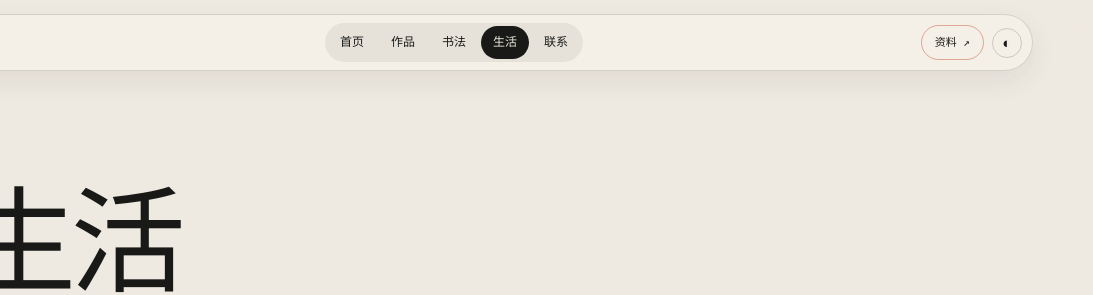
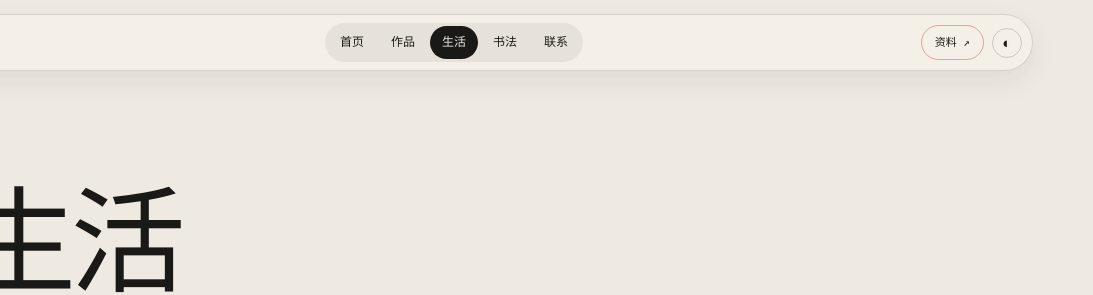
Before and after one commit to Junmst/junmst.github.io, a plain HTML site: page life.html in a window 1280 px wide. Shown: the top 295 px of the page, 187-1280 px from the left. Drawn offline with Linux system fonts and the light colour scheme.

```diff
--- a/life.html
+++ b/life.html
@@ -5,7 +5,7 @@
   <title>生活 — 个人主页</title><link rel="stylesheet" href="styles.css">
 </head>
 <body>
-  <header class="site-nav"><div class="nav-shell"><a class="brand" href="index.html"><span class="brand-mark">P</span><span>个人主页</span></a><nav class="nav-links"><a href="index.html">首页</a><a href="works.html">作品</a><a href="calligraphy.html">书法</a><a class="active" href="life.html">生活</a><a href="contact.html">联系</a></nav><div class="nav-actions"><a class="nav-profile" href="profile.html">资料 ↗</a><button class="theme-toggle" type="button" data-theme-toggle aria-label="切换深浅色" title="切换深浅色">◐</button></div></div></header>
+  <header class="site-nav"><div class="nav-shell"><a class="brand" href="index.html"><span class="brand-mark">P</span><span>个人主页</span></a><nav class="nav-links"><a href="index.html">首页</a><a href="works.html">作品</a><a class="active" href="life.html">生活</a><a href="calligraphy.html">书法</a><a href="contact.html">联系</a></nav><div class="nav-actions"><a class="nav-profile" href="profile.html">资料 ↗</a><button class="theme-toggle" type="button" data-theme-toggle aria-label="切换深浅色" title="切换深浅色">◐</button></div></div></header>
   <main class="page-main section-shell">
     <div class="page-heading reveal"><p class="eyebrow">02 / Life</p><h1>生活</h1></div>
     <div class="photo-grid photo-grid-three">
```
